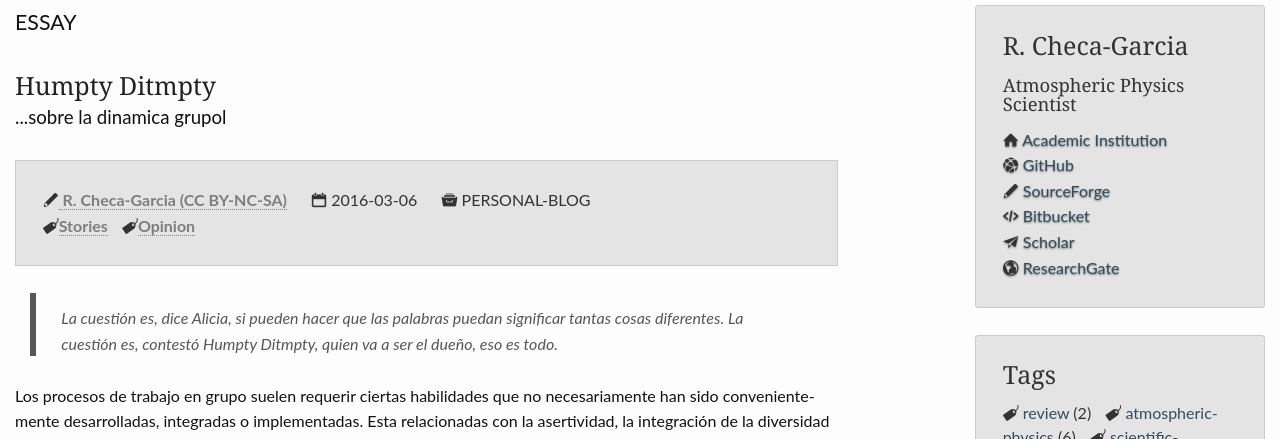
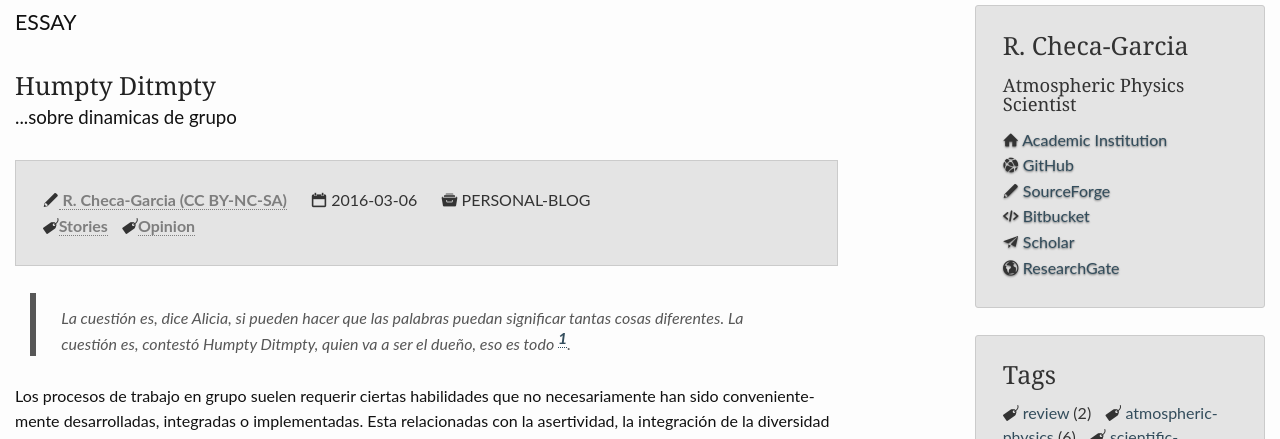
Before and after one commit to RCHG/rchg.github.io, a Jekyll site: the page built from _posts/2016-03-06-Humpty-Ditmpty.md, in a window 1280 px wide and 900 px high. Shown: the part 230-669 px from the top of the window. Built offline with Jekyll 4.4.1, drawn with Linux system fonts in a browser that asks for light colours; nearby versions of some CDN libraries; comment, search, counter and statistics services are not loaded; some of the changed text lies outside the part shown.

Commit message:
Update 2016-03-06-Humpty-Ditmpty.md

```diff
--- a/_posts/2016-03-06-Humpty-Ditmpty.md
+++ b/_posts/2016-03-06-Humpty-Ditmpty.md
@@ -3,7 +3,7 @@
 sidebar: right
 subheadline: Essay
 title:  "Humpty Ditmpty"
-teaser: "...sobre la dinamica grupol"
+teaser: "...sobre dinamicas de grupo"
 breadcrumb: true
 tags:
     - Stories
@@ -16,7 +16,7 @@
 ---
 
 > La cuestión es, dice Alicia, si pueden hacer que las palabras puedan significar tantas cosas diferentes.
-> La cuestión es, contestó Humpty  Ditmpty, quien va a ser el dueño, eso es todo.
+> La cuestión es, contestó Humpty  Ditmpty, quien va a ser el dueño, eso es todo [^1].
 
 
 
@@ -80,3 +80,5 @@
 
 Esta forma de comportamiento grupal puede darse en personas que buscan dirigir grupos soterradamente,
 nos lo aclara... una cita retomada por Cornelius Castoriadis en uno de sus trabajos y con la que empezaba este escrito.
+
+[^1]:  La Racionalidad Del Capitalismo (La realidad efectiva de la economía capitalista).*Cornelius Castoriadis*.
```
